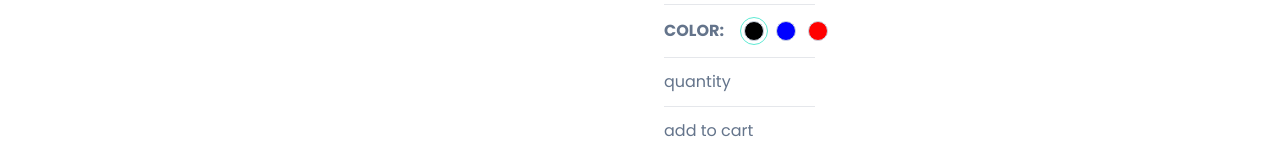
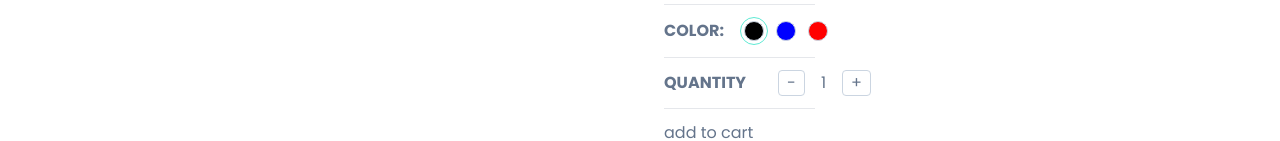
Before and after one commit to razace50/e-shop, a Next.js app: page /product/1 in a window 1280 px wide. Shown: the part 659-800 px from the top of the page. Built offline with nearby package versions, Linux system fonts and the light colour scheme; a web font is replaced by a local one.

Commit message:
product quantity

```diff
--- /dev/null
+++ b/app/components/products/SetQuantity.tsx
@@ -0,0 +1,32 @@
+"use client";
+
+import { CartProductType } from "@/app/product/[productId]/ProductDetails";
+
+interface SetQtyProps{
+    cartCounter?: boolean;
+    cartProduct: CartProductType;
+    handleQtyIncrease: () => void;
+    handleQtyDecrease: () => void;
+}
+    const btnStyles = "border-[1.2px] border-slate-300 px-2 rounded";
+
+
+const SetQuantity: React.FC<SetQtyProps> = ({
+    cartCounter,
+    cartProduct,
+    handleQtyIncrease,
+    handleQtyDecrease,
+}) => {
+    return ( <div className="flex gap-8 items-center">
+        {cartCounter ? null : <div
+        className="font-semibold">QUANTITY</div>}
+        <div className="flex gap-4 items-center
+        text-base">
+            <button onClick={handleQtyDecrease} className={btnStyles}>-</button>
+            <div>{cartProduct.quantity}</div>
+            <button onClick={handleQtyIncrease} className={btnStyles}>+</button>
+        </div>
+    </div> );
+};
+
+export default SetQuantity;
--- a/app/product/[productId]/ProductDetails.tsx
+++ b/app/product/[productId]/ProductDetails.tsx
@@ -1,7 +1,9 @@
 "use client";
 import SetColor from "@/app/components/products/SetColor";
+import SetQuantity from "@/app/components/products/SetQuantity";
 import product from "@/utils/product";
 import { Rating } from "@mui/material";
+import next from "next";
 import { useCallback, useState } from "react";
 interface ProductDetailsProps{
     product: any;
@@ -52,6 +54,23 @@
 },
 [cartProduct.selectedImg]
 );
+const handleQtyIncrease = useCallback(() =>{
+    if (cartProduct.quantity === 99) {
+        return;
+    }
+    setCartProduct((prev) => {
+        return {...prev, quantity: prev.quantity + 1};
+    });
+}, [cartProduct]);
+const handleQtyDecrease = useCallback(() =>{
+    if (cartProduct.quantity === 1) {
+        return;
+    }
+    setCartProduct((prev) => {
+        return {...prev, quantity: prev.quantity - 1};
+    });
+}, [cartProduct]);
+
     return (
     <div className="grid grid-cols-1 md:grid-cols-2 gap-12">
         <div className="flex">Images</div>
@@ -85,7 +104,11 @@
             handleColorSelect={handleColorSelect}
             />
             <Horizontal/>
-            <div>quantity</div>
+            <SetQuantity
+            cartProduct={cartProduct}
+            handleQtyIncrease={handleQtyIncrease}
+            handleQtyDecrease={handleQtyDecrease}
+            />
             <Horizontal/>
             <div>add to cart</div>
             </div>
```
